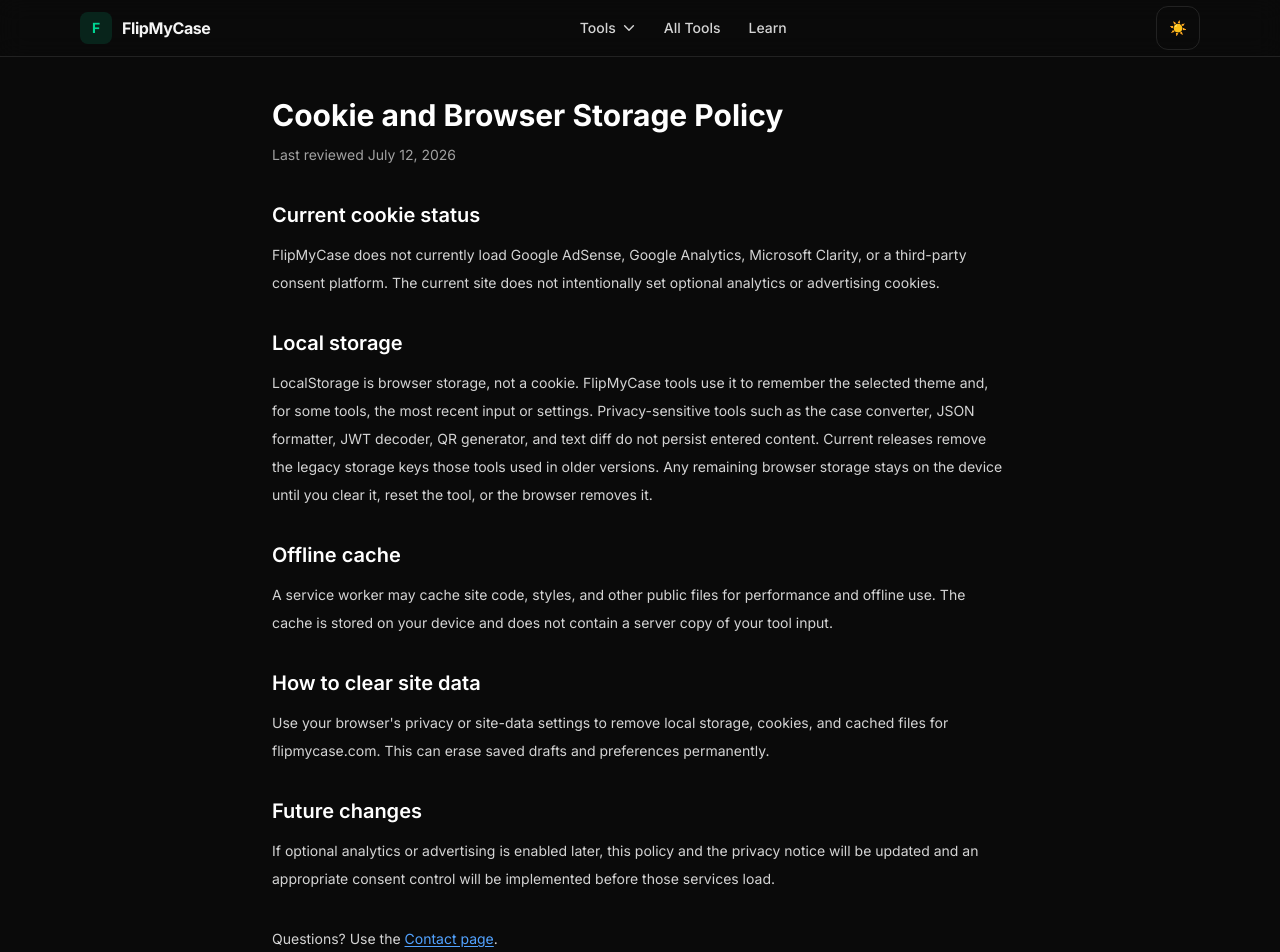
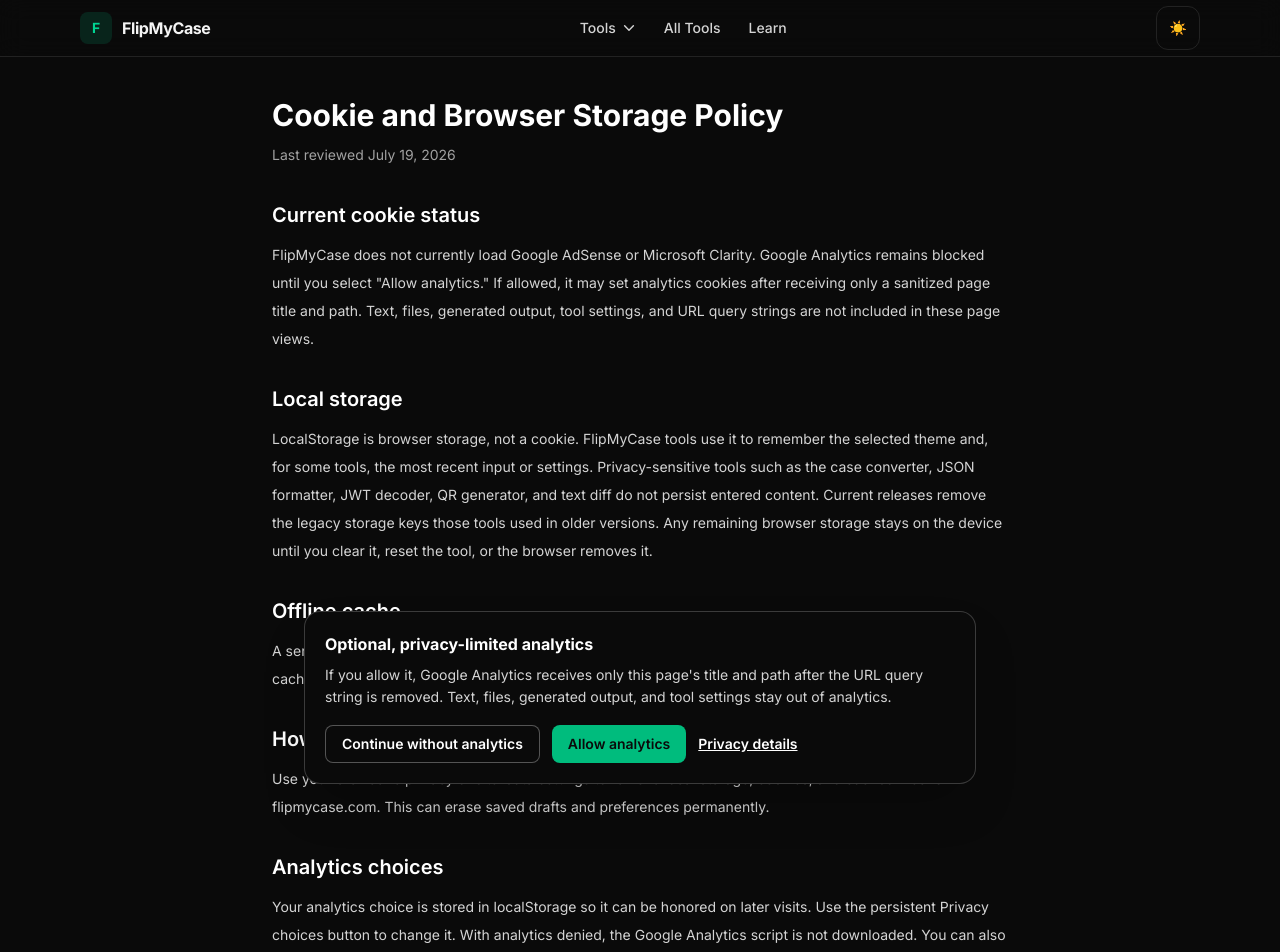
Before and after one commit to raiderj77/text-converter, a Next.js app: page /cookies in a window 1280 px wide. Shown: the top 952 px of the page. Built offline with nearby package versions, Linux system fonts and the light colour scheme.

Commit message:
Add privacy-limited GA4 consent (#17)

```diff
--- a/app/cookies/page.tsx
+++ b/app/cookies/page.tsx
@@ -15,13 +15,14 @@
       <BreadcrumbSchema items={[{ name: "Home", href: "/" }, { name: "Cookie Policy", href: "/cookies" }]} />
       <div className="mx-auto max-w-3xl px-4 py-10 text-sm leading-7 text-neutral-300">
         <h1 className="text-3xl font-bold text-white">Cookie and Browser Storage Policy</h1>
-        <p className="mt-2 text-neutral-400">Last reviewed July 12, 2026</p>
+        <p className="mt-2 text-neutral-400">Last reviewed July 19, 2026</p>
 
         <h2 className="mt-8 text-xl font-semibold text-white">Current cookie status</h2>
         <p className="mt-3">
-          FlipMyCase does not currently load Google AdSense, Google Analytics, Microsoft Clarity,
-          or a third-party consent platform. The current site does not intentionally set optional
-          analytics or advertising cookies.
+          FlipMyCase does not currently load Google AdSense or Microsoft Clarity. Google Analytics
+          remains blocked until you select &quot;Allow analytics.&quot; If allowed, it may set analytics
+          cookies after receiving only a sanitized page title and path. Text, files, generated output,
+          tool settings, and URL query strings are not included in these page views.
         </p>
 
         <h2 className="mt-8 text-xl font-semibold text-white">Local storage</h2>
@@ -47,11 +48,11 @@
           cached files for flipmycase.com. This can erase saved drafts and preferences permanently.
         </p>
 
-        <h2 className="mt-8 text-xl font-semibold text-white">Future changes</h2>
+        <h2 className="mt-8 text-xl font-semibold text-white">Analytics choices</h2>
         <p className="mt-3">
-          If optional analytics or advertising is enabled later, this policy and the privacy notice
-          will be updated and an appropriate consent control will be implemented before those
-          services load.
+          Your analytics choice is stored in localStorage so it can be honored on later visits. Use
+          the persistent Privacy choices button to change it. With analytics denied, the Google
+          Analytics script is not downloaded. You can also clear site data in your browser.
         </p>
 
         <p className="mt-8">
--- a/app/layout.tsx
+++ b/app/layout.tsx
@@ -20,6 +20,7 @@
 import { Footer } from "@/components/layout/footer";
 import { OrganizationSchema } from "@/components/seo/schema";
 import { PrivacyStorageCleanup } from "@/components/privacy-storage-cleanup";
+import { AnalyticsConsent } from "@/components/analytics-consent";
 
 /**
  * Root metadata — applies to every page unless overridden.
@@ -141,6 +142,7 @@
           <Nav />
           <main id="main-content" className="flex-1">{children}</main>
           <Footer />
+          <AnalyticsConsent />
         </ThemeProvider>
 
       </body>
--- a/app/privacy/page.tsx
+++ b/app/privacy/page.tsx
@@ -16,14 +16,15 @@
       <BreadcrumbSchema items={[{ name: "Home", href: "/" }, { name: "Privacy Policy", href: "/privacy" }]} />
       <div className="mx-auto max-w-3xl px-4 py-10 text-sm leading-7 text-neutral-300">
         <h1 className="text-3xl font-bold text-white">Privacy Policy</h1>
-        <p className="mt-2 text-neutral-400">Effective January 1, 2026 | Last reviewed July 12, 2026</p>
+        <p className="mt-2 text-neutral-400">Effective January 1, 2026 | Last reviewed July 19, 2026</p>
 
         <section className="mt-8">
           <h2 className="text-xl font-semibold text-white">The short version</h2>
           <p className="mt-3">
             Text and files you enter into FlipMyCase tools are processed in your browser. FlipMyCase
-            does not intentionally transmit that tool input to its servers. Google AdSense, Google
-            Analytics, and Microsoft Clarity are currently disabled.
+            does not intentionally transmit that tool input to its servers. Google AdSense and
+            Microsoft Clarity are currently disabled. Google Analytics is optional and remains
+            blocked until you explicitly allow it.
           </p>
         </section>
 
@@ -47,10 +48,13 @@
         <section className="mt-8">
           <h2 className="text-xl font-semibold text-white">Advertising and analytics status</h2>
           <p className="mt-3">
-            FlipMyCase has not been approved to display Google AdSense ads. AdSense, Google Analytics,
-            and Microsoft Clarity scripts are not loaded. Empty advertising placeholders are also
-            suppressed. These services must not be enabled until the public notice and consent setup
-            are reviewed and, for AdSense, the site is approved.
+            FlipMyCase has not been approved to display Google AdSense ads. AdSense and Microsoft
+            Clarity scripts are not loaded, and empty advertising placeholders are suppressed.
+            Google Analytics loads only after you select &quot;Allow analytics.&quot; If allowed, it receives
+            only the page title and path after the URL query string is removed. Text, files, generated
+            output, and tool settings are not sent. Advertising storage, ad personalization, Google
+            Signals, and enhanced measurement are disabled. You can withdraw permission through the
+            persistent Privacy choices button; without permission, the analytics script is not downloaded.
           </p>
         </section>
 
--- /dev/null
+++ b/components/analytics-consent.tsx
@@ -0,0 +1,160 @@
+"use client";
+
+import { useEffect, useRef, useState } from "react";
+import { usePathname } from "next/navigation";
+import { GA_ID } from "@/lib/config";
+
+type Consent = "granted" | "denied";
+
+const STORAGE_KEY = "flipmycase:analytics-consent";
+const SCRIPT_ID = "flipmycase-google-analytics";
+
+function setDisabled(disabled: boolean) {
+  (window as typeof window & Record<string, unknown>)[`ga-disable-${GA_ID}`] = disabled;
+}
+
+function clearAnalyticsCookies() {
+  const names = document.cookie
+    .split(";")
+    .map((cookie) => cookie.split("=")[0]?.trim())
+    .filter((name): name is string => Boolean(name && (name === "_ga" || name.startsWith("_ga_"))));
+
+  for (const name of names) {
+    document.cookie = `${name}=; Max-Age=0; Path=/; SameSite=Lax`;
+    document.cookie = `${name}=; Max-Age=0; Path=/; Domain=.${window.location.hostname}; SameSite=Lax`;
+  }
+}
+
+function queuePageView() {
+  window.gtag?.("event", "page_view", {
+    page_location: `${window.location.origin}${window.location.pathname}`,
+    page_path: window.location.pathname,
+    page_title: document.title,
+  });
+}
+
+function enableAnalytics() {
+  setDisabled(false);
+  window.dataLayer = window.dataLayer || [];
+  window.gtag = window.gtag || ((...args: unknown[]) => window.dataLayer?.push(args));
+  window.gtag("consent", "default", {
+    analytics_storage: "granted",
+    ad_storage: "denied",
+    ad_user_data: "denied",
+    ad_personalization: "denied",
+    personalization_storage: "denied",
+    functionality_storage: "granted",
+    security_storage: "granted",
+  });
+  window.gtag("js", new Date());
+  window.gtag("config", GA_ID, {
+    send_page_view: false,
+    allow_google_signals: false,
+    allow_ad_personalization_signals: false,
+  });
+
+  if (!document.getElementById(SCRIPT_ID)) {
+    const script = document.createElement("script");
+    script.id = SCRIPT_ID;
+    script.async = true;
+    script.src = `https://www.googletagmanager.com/gtag/js?id=${GA_ID}`;
+    document.head.appendChild(script);
+  }
+}
+
+function disableAnalytics() {
+  window.gtag?.("consent", "update", {
+    analytics_storage: "denied",
+    ad_storage: "denied",
+    ad_user_data: "denied",
+    ad_personalization: "denied",
+  });
+  setDisabled(true);
+  clearAnalyticsCookies();
+}
+
+export function AnalyticsConsent() {
+  const pathname = usePathname();
+  const [consent, setConsent] = useState<Consent | null | "loading">("loading");
+  const [showChoices, setShowChoices] = useState(false);
+  const lastPath = useRef<string | null>(null);
+
+  useEffect(() => {
+    const frame = window.requestAnimationFrame(() => {
+      try {
+        const stored = window.localStorage.getItem(STORAGE_KEY);
+        setConsent(stored === "granted" || stored === "denied" ? stored : null);
+      } catch {
+        setConsent(null);
+      }
+    });
+    return () => window.cancelAnimationFrame(frame);
+  }, []);
+
+  useEffect(() => {
+    if (consent !== "granted") return;
+    enableAnalytics();
+    if (lastPath.current !== pathname) {
+      queuePageView();
+      lastPath.current = pathname;
+    }
+  }, [consent, pathname]);
+
+  function choose(next: Consent) {
+    try {
+      window.localStorage.setItem(STORAGE_KEY, next);
+    } catch {
+      // The current page can still honor the visitor's choice.
+    }
+    if (next === "denied") disableAnalytics();
+    setConsent(next);
+    setShowChoices(false);
+  }
+
+  if (consent === "loading") return null;
+
+  if (consent !== null && !showChoices) {
+    return (
+      <button
+        type="button"
+        onClick={() => setShowChoices(true)}
+        className="fixed bottom-4 left-4 z-50 rounded-full border border-white/20 bg-neutral-950 px-4 py-2 text-sm font-semibold text-white shadow-lg hover:bg-neutral-800 focus:outline-none focus:ring-2 focus:ring-emerald-400"
+      >
+        Privacy choices
+      </button>
+    );
+  }
+
+  return (
+    <div
+      role="dialog"
+      aria-label="Analytics choices"
+      className="fixed inset-x-4 bottom-4 z-50 mx-auto max-w-2xl rounded-2xl border border-white/20 bg-neutral-950 p-5 text-white shadow-2xl"
+    >
+      <p className="font-bold">Optional, privacy-limited analytics</p>
+      <p className="mt-2 text-sm leading-relaxed text-neutral-300">
+        If you allow it, Google Analytics receives only this page&apos;s title and path after the URL
+        query string is removed. Text, files, generated output, and tool settings stay out of analytics.
+      </p>
+      <div className="mt-4 flex flex-wrap gap-3">
+        <button
+          type="button"
+          onClick={() => choose("denied")}
+          className="rounded-lg border border-white/30 bg-neutral-950 px-4 py-2 text-sm font-semibold hover:bg-neutral-800 focus:outline-none focus:ring-2 focus:ring-emerald-400"
+        >
+          Continue without analytics
+        </button>
+        <button
+          type="button"
+          onClick={() => choose("granted")}
+          className="rounded-lg bg-emerald-500 px-4 py-2 text-sm font-semibold text-neutral-950 hover:bg-emerald-400 focus:outline-none focus:ring-2 focus:ring-emerald-300"
+        >
+          Allow analytics
+        </button>
+        <a className="self-center text-sm font-semibold underline" href="/privacy">
+          Privacy details
+        </a>
+      </div>
+    </div>
+  );
+}
--- a/lib/config.ts
+++ b/lib/config.ts
@@ -19,7 +19,7 @@
 export const AUTHOR_URL = `${SITE_URL}/about`;
 export const AUTHOR_JOB_TITLE = "Web Developer";
 
-export const GA_ID = "G-JQHRPJ9YLF";
+export const GA_ID = "G-3X4SDLV60C";
 
 /**
  * Tool registry. Every tool in the suite is defined here.
--- a/next.config.ts
+++ b/next.config.ts
@@ -8,7 +8,7 @@
         headers: [
           {
             key: "Content-Security-Policy",
-            value: "default-src 'self'; script-src 'self' 'unsafe-inline'; style-src 'self' 'unsafe-inline'; img-src 'self' data: https:; frame-src 'none'; connect-src 'self'; object-src 'none'; base-uri 'self'",
+            value: "default-src 'self'; script-src 'self' 'unsafe-inline' https://www.googletagmanager.com; style-src 'self' 'unsafe-inline'; img-src 'self' data: https:; frame-src 'none'; connect-src 'self' https://www.google-analytics.com https://region1.google-analytics.com https://www.googletagmanager.com; object-src 'none'; base-uri 'self'",
           },
           {
             key: "Permissions-Policy",
--- a/scripts/quality-check.js
+++ b/scripts/quality-check.js
@@ -18,6 +18,7 @@
 }
 
 const layout = read("app/layout.tsx");
+const analytics = read("components/analytics-consent.tsx");
 const sitemap = read("app/sitemap.ts");
 const config = read("next.config.ts");
 const vercelConfig = read("vercel.json");
@@ -66,8 +67,11 @@
   read("public/llms.txt"),
 ].join("\n");
 
-check(!/(adsbygoogle|googletagmanager|clarity\.ms)/i.test(layout), "third-party monetization and analytics scripts are disabled");
-check(!/(googlesyndication|googletagmanager|google-analytics|clarity\.ms)/i.test(`${config}\n${vercelConfig}`), "deployment security policies do not allow disabled third parties");
+check(!/(adsbygoogle|googletagmanager|clarity\.ms)/i.test(layout), "root layout does not load third parties before consent");
+check(analytics.includes('consent !== "granted"') && analytics.includes("send_page_view: false"), "analytics requires opt-in and disables automatic page views");
+check(analytics.includes("window.location.pathname") && !analytics.includes("window.location.search"), "analytics strips URL query strings");
+check(!/FormData|FileReader|sessionStorage/.test(analytics), "analytics cannot read tool input or generated output");
+check(/googletagmanager\.com/.test(`${config}\n${vercelConfig}`) && /google-analytics\.com/.test(`${config}\n${vercelConfig}`), "deployment security policies allow the approved analytics hosts");
 check(config.includes("frame-src 'none'") && vercelConfig.includes("frame-src 'none'"), "all deployment layers block third-party frames");
 check(!config.includes("'unsafe-eval'") && !vercelConfig.includes("'unsafe-eval'"), "production CSP does not permit string evaluation");
 check(!adSlot.includes("NEXT_PUBLIC_"), "deployment variables cannot accidentally enable advertising");
@@ -79,7 +83,7 @@
 check(!schema.includes("SearchAction"), "structured data does not claim a nonexistent search action");
 check(!layout.includes("new Date()") && !sitemap.includes("new Date()") && !sitemap.includes("toISOString"), "site metadata does not manufacture deployment freshness");
 check(privacy.includes("has not been approved to display Google AdSense ads"), "privacy notice accurately describes AdSense status");
-check(/Google AdSense, Google\s+Analytics, and Microsoft Clarity are currently disabled/.test(privacy), "privacy notice accurately describes analytics status");
+check(privacy.includes("blocked until you explicitly allow it") && privacy.includes("URL query string is removed"), "privacy notice accurately describes opt-in analytics");
 check(!privacySensitiveTools.includes("localStorage"), "privacy-sensitive tools do not persist entered content");
 check(storageCleanup.includes('"fmc_jwt_input"') && storageCleanup.includes('"fmc_qr_code"'), "legacy token and QR storage keys are removed");
 check(!/safely paste passwords|safely paste[^\n]+API keys/i.test(homepage), "homepage does not encourage pasting credentials");
```
Also changed, not shown: vercel.json.
